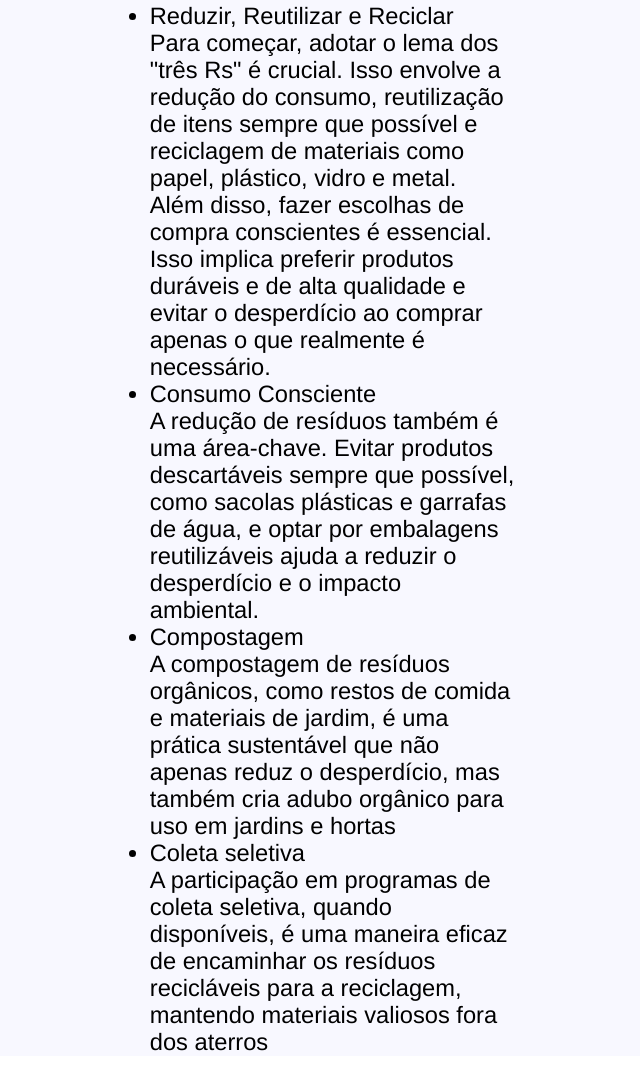
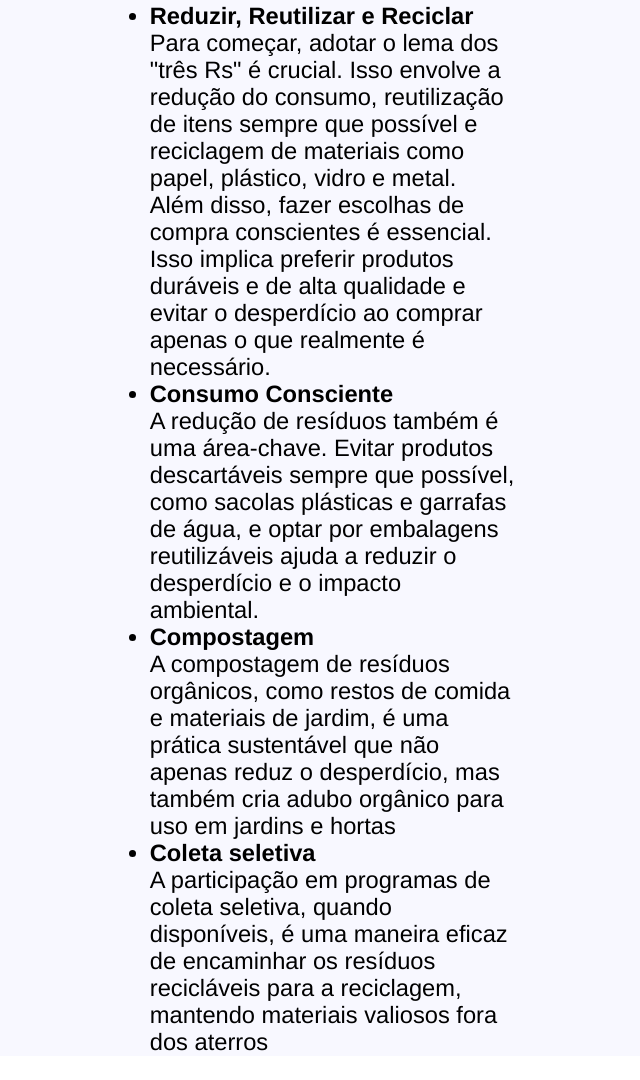
Before and after one commit to RafaMaciel120/TAER, a plain HTML site: page index.html in a window 1280 px wide. Shown: the part 3995-5075 px from the top of the page, without its empty margins (328-968 px from the left). Drawn offline with Linux system fonts and the light colour scheme.

Commit message:
Update index.html

```diff
--- a/index.html
+++ b/index.html
@@ -74,16 +74,16 @@ Os principais impactos são a poluição do solo; poluição da água; poluiçã
 
        <ul>
 
-        <li>Reduzir, Reutilizar e Reciclar<br>
+        <li><b>Reduzir, Reutilizar e Reciclar</b><br>
 Para começar, adotar o lema dos "três Rs" é crucial. Isso envolve a redução do consumo, reutilização de itens sempre que possível e reciclagem de materiais como papel, plástico, vidro e metal. Além disso, fazer escolhas de compra conscientes é essencial. Isso implica preferir produtos duráveis e de alta qualidade e evitar o desperdício ao comprar apenas o que realmente é necessário.
 </li>
-        <li>Consumo Consciente<br>
+        <li><b>Consumo Consciente</b><br>
 A redução de resíduos também é uma área-chave. Evitar produtos descartáveis sempre que possível, como sacolas plásticas e garrafas de água, e optar por embalagens reutilizáveis ajuda a reduzir o desperdício e o impacto ambiental.
 </li>
-        <li>Compostagem<br>
+        <li><b>Compostagem</b><br>
 A compostagem de resíduos orgânicos, como restos de comida e materiais de jardim, é uma prática sustentável que não apenas reduz o desperdício, mas também cria adubo orgânico para uso em jardins e hortas
 </li>
-        <li>Coleta seletiva<br>
+        <li><b>Coleta seletiva</b><br>
 A participação em programas de coleta seletiva, quando disponíveis, é uma maneira eficaz de encaminhar os resíduos recicláveis para a reciclagem, mantendo materiais valiosos fora dos aterros
 </li>
 
```
